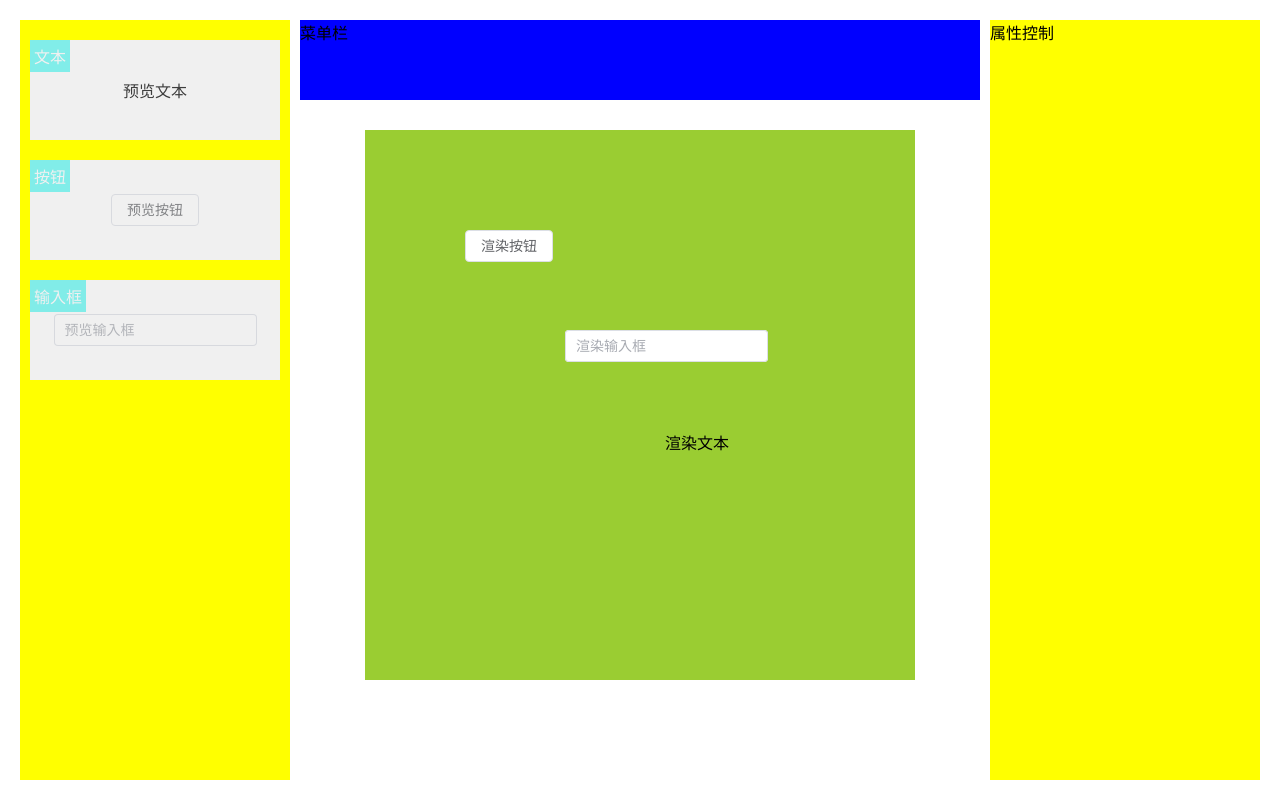
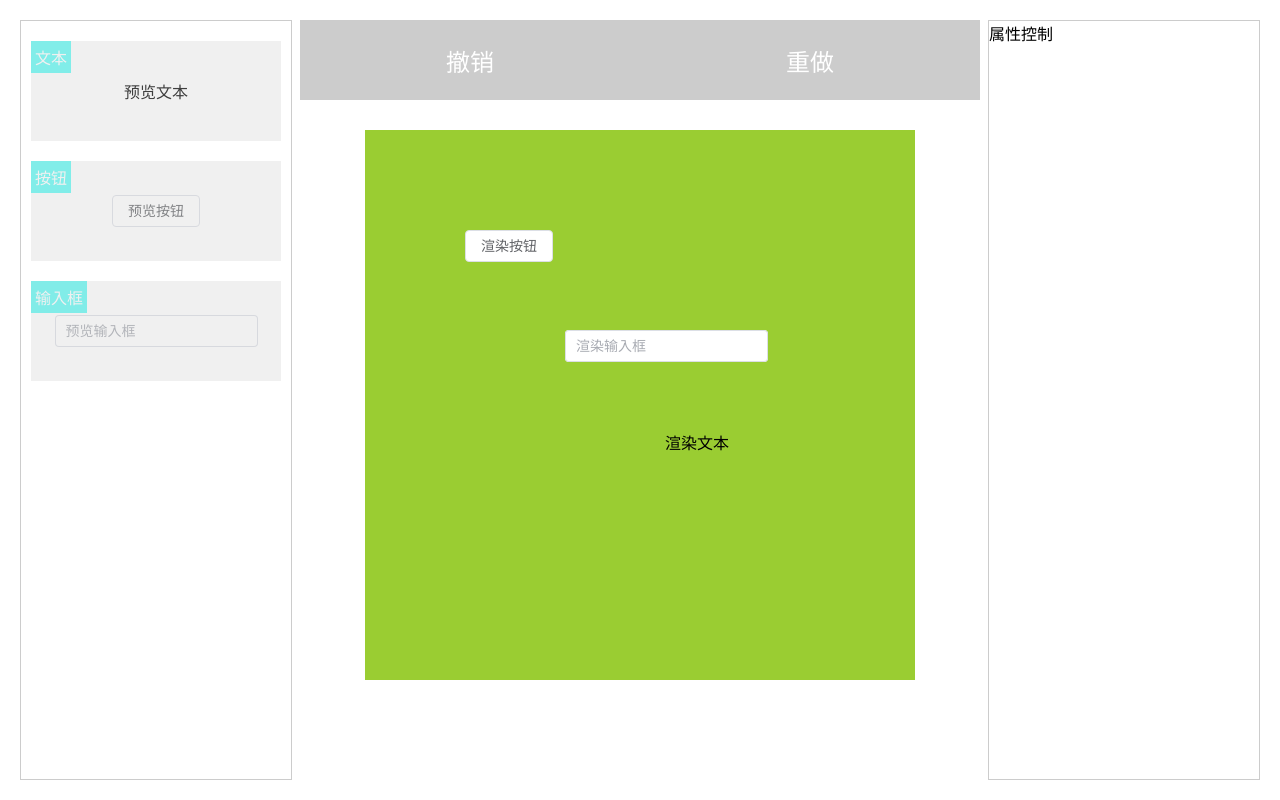
Before and after one commit to lx00hou/Low-code-platform, a Vue app: page / in a window 1280 px wide. Built offline with nearby package versions, Linux system fonts and the light colour scheme.

Commit message:
生成 command hooks (撤销 重做)

```diff
--- a/package.json
+++ b/package.json
@@ -10,6 +10,7 @@
     "core-js": "^3.6.5",
     "deepcopy": "^2.1.0",
     "element-plus": "^2.3.2",
+    "mitt": "^3.0.0",
     "vue": "^3.0.0"
   },
   "devDependencies": {
--- a/src/asset/css/editor.scss
+++ b/src/asset/css/editor.scss
@@ -4,7 +4,7 @@
     &_left,&_right{
         position: absolute;
         width: 270px;
-        background: yellow;
+        border: 1px solid #ccc;
         top: 0;
         bottom: 0;
     }
@@ -51,7 +51,21 @@
         right: 280px;
         left: 280px;
         height:80px;
-        background: blue;
+        background: #ccc;
+        display: flex;
+        align-items: center;
+        justify-content: space-around;
+        &_item {
+            color: white;
+            font-size: 24px;
+            padding: 4px 6px;
+            box-sizing: border-box;
+            cursor: pointer;
+            &:hover {
+                color: aquamarine;
+            }
+
+        }
     }
     &_container {
         padding: 80px 270px 0;
--- /dev/null
+++ b/src/hooks/useCommand.ts
@@ -0,0 +1,58 @@
+interface commandInterface {
+    name:string,
+    keyboard:string,
+    execute:Function
+}
+interface stateInterface {
+    current:number,
+    queue:[],
+    commands:{
+        [propName:string]:Function
+    },
+    commandArray:commandInterface[]
+}
+
+export function useCommand(){
+    const state:stateInterface = {
+        current:-1,   // 前进后退的索引值
+        queue:[],   // 获取所有操作命令
+        commands:{},   // 命令和执行功能 映射表
+        commandArray:[] as commandInterface[] // 存放所有命令
+    }
+
+    const registy = (command:commandInterface) => {
+        state.commandArray.push(command);
+        state.commands[command.name] = () => {    // 命令名字 对应的 执行函数
+            const {doIt} = command.execute();
+            doIt();
+        }
+    }
+
+    // 注册命令
+
+    registy({   // 重做
+        name:"redo",
+        keyboard:'ctrl+y',
+        execute(){
+            return {
+                doIt(){
+                    console.log('重做');
+                }
+            }
+        }
+    })
+    registy({   // 撤销
+        name:"undo",
+        keyboard:'ctrl+z',
+        execute(){
+            return {
+                doIt(){
+                    console.log('撤销');
+                }
+            }
+        }
+    })
+
+
+    return state
+}
--- a/src/packages/editor.jsx
+++ b/src/packages/editor.jsx
@@ -3,6 +3,7 @@ import { componentInerface } from '../utils/editConfig';
 import { useMneuDragger }  from '../hooks/useMenuDrag';
 import { useFocus } from '../hooks/useFocus';
 import { useBlockDrag } from '../hooks/useBlockDrag';
+import { useCommand } from '../hooks/useCommand';
 import deepcopy from 'deepcopy';    // 深拷贝插件
 import EditorBlock from "./editor-block";
 import '../asset/css/editor.scss';
@@ -42,7 +43,13 @@ export default defineComponent({
         // 3 实现 画布被选中元素 拖拽
         let {mousedown,markLine} = useBlockDrag(focusData,lastSelectBlock,data);
 
+        // 头部菜单 撤销 重做
+        const {commands }  = useCommand();
 
+        const buttons = [
+            {label:'撤销',handler:() => commands.undo()},
+            {label:'重做',handler:() => commands.redo()}
+        ]
 
         return ()=> <div class="editor">
             <div class='editor_left'>
@@ -60,7 +67,13 @@ export default defineComponent({
                  ))
                 }
             </div>
-            <div class='editor_top'>菜单栏</div>
+            <div class='editor_top'>
+                {
+                    buttons.map((btn,index) =>{
+                        return <div class='editor_top_item' onClick={btn.handler}>{btn.label}</div>
+                    })
+                }
+            </div>
             <div class='editor_right'>属性控制</div>
             <div class='editor_container'>
                 {/* 负责产生滚动条 */}
```
Also changed, not shown: src/hooks/useFocus.ts (line endings or trailing spaces), 2 other files (tests, documents, lock files or other folders).
